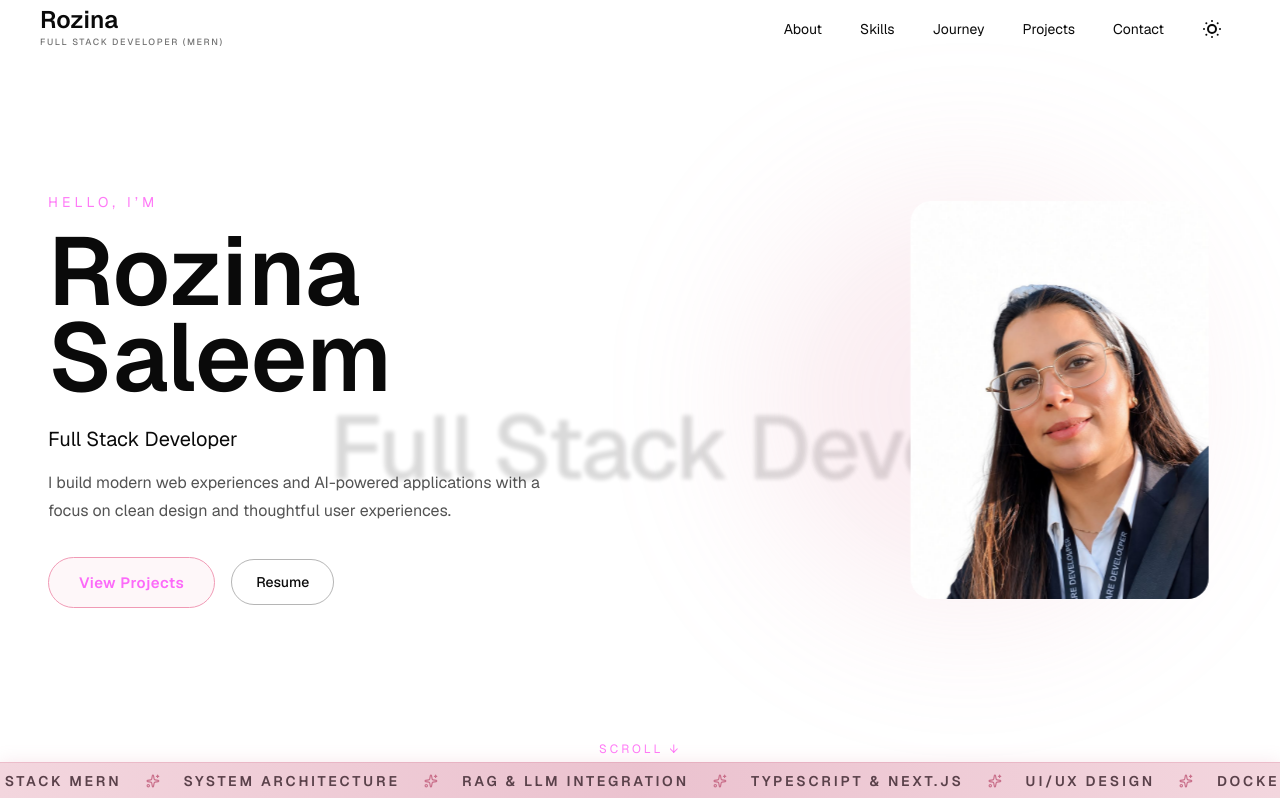
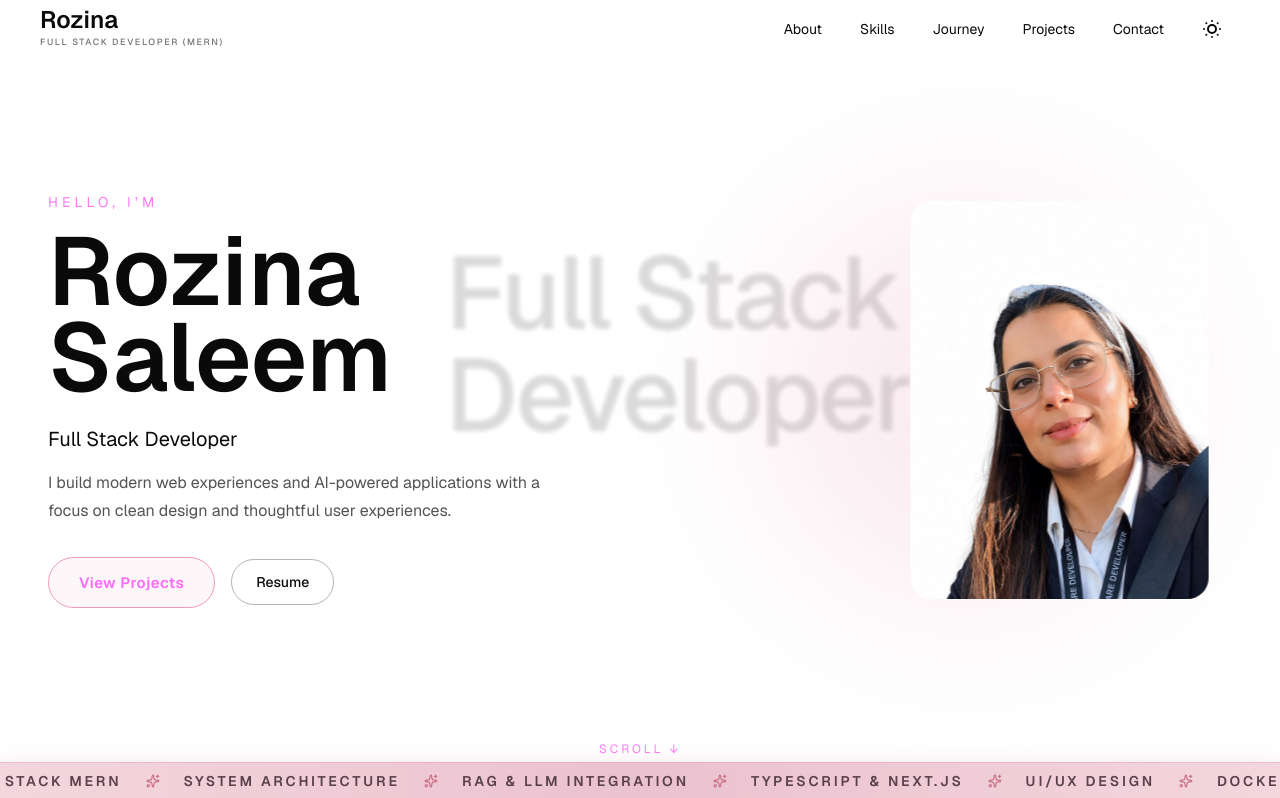
Before and after one commit to rosepeacemaker/portfolio-website, a Next.js app: page / in a window 1280 px wide. Shown: the top 798 px of the page. Built offline with nearby package versions, Linux system fonts and the light colour scheme.

Commit message:
feat: adjust positioning and size of hero text for improved visibility

```diff
--- a/src/components/sections/Hero.tsx
+++ b/src/components/sections/Hero.tsx
@@ -17,9 +17,11 @@ export default function Hero() {
       </div>
       {/* Big text behind the image */}
 
-      <div className="absolute inset-0 z-0 flex items-center justify-center translate-x-[8%] translate-y-[6%]">
-        <h1 className="hero-name-breathe font-[var(--font-cormorant)] text-[7vw] font-medium leading-none tracking-tight blur-[2px]">
-          Full Stack Developer
+      <div className="absolute inset-0 z-0 flex items-center justify-center translate-x-[3%] translate-y-[-7%]">
+        <h1 className="hero-name-breathe font-[var(--font-cormorant)] text-[8vw] font-medium leading-none tracking-tight blur-[2px]">
+          Full Stack
+          <br/>
+          Developer
         </h1>
       </div>
 
```
